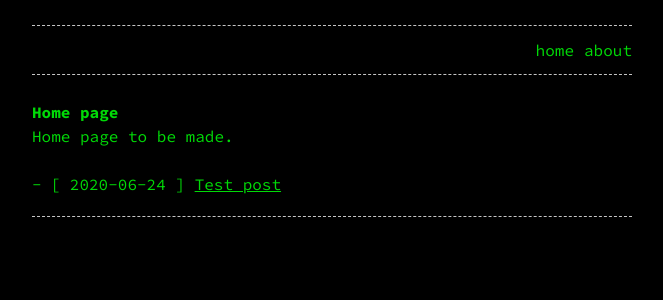
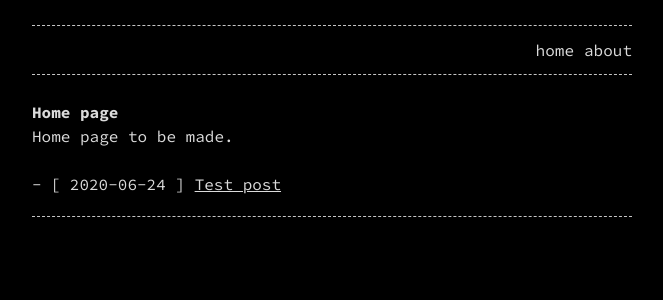
Before and after one commit to uerceg/uerceg.github.io, a Jekyll site: the page built from index.md, in a window 1280 px wide. Shown: the top 300 px of the page, without its empty margins (308-971 px from the left). Built offline with Jekyll 4.4.1, drawn with Linux system fonts in a browser that asks for light colours.

Commit message:
revert font colour (not awful, but not the greatest)

```diff
--- a/_sass/_dark.scss
+++ b/_sass/_dark.scss
@@ -3,7 +3,7 @@
  */
 
 :root {
-  --base-color: #00DA07;
+  --base-color: #DBDBDB;
   --primary-color: #A2FC8F;
   --border: dashed 1px rgba(219, 219, 219, 0.9);
   --selection-background: rgba(219, 219, 219, 0.99);
```
